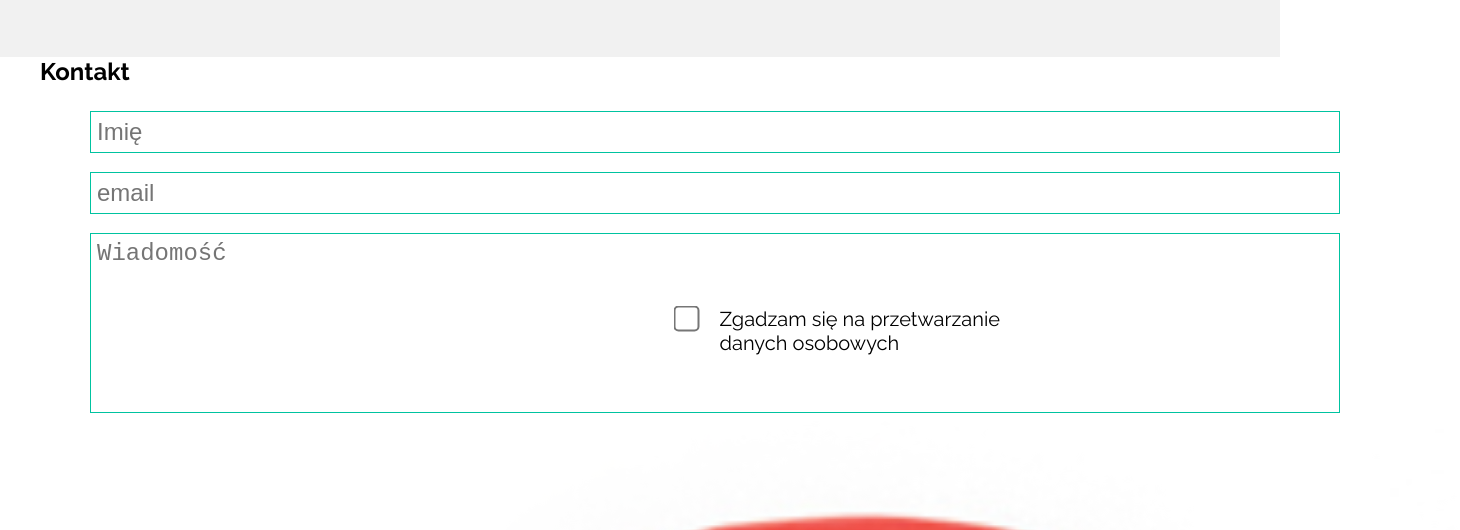
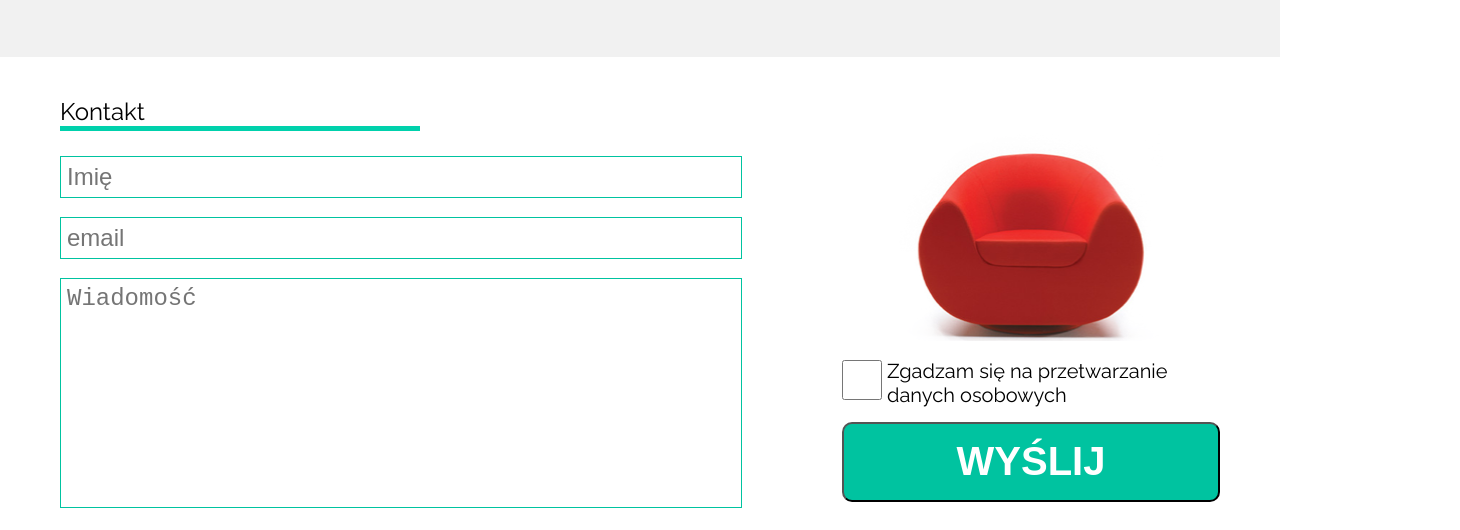
Before and after one commit to pmoskal4/Sit-on-chair, a website: page src/index.html in a window 1280 px wide. Shown: the part 1570-2100 px from the top of the page, 1460 px wide, since content can reach past the window. Drawn offline with Linux system fonts and the light colour scheme.

Commit message:
Wystylowana sekcja z kontaktem

```diff
--- a/src/index.html
+++ b/src/index.html
@@ -118,29 +118,31 @@
 
     <section class="site-contact">
         <div class="container">
+            <div class="column">
                 <h2>Kontakt</h2>
             </div>
+        </div>
         <div class="container">
-            <div class="column">
+            <div class="column-form">
                 <form class="contact-form">
                     <input type="text" class="form-control" name="name" placeholder="Imię"><br>
                     <input type="email" class="form-control" name="mail" placeholder="email"><br>
                     <textarea name="msg" class="form-control" placeholder="Wiadomość"></textarea>
                 </form>
             </div>
-            <div class="column">
+            <div class="columnRight">
                 <img src="images/red_chair.png"><br>
-                <label>Zgadzam się na przetwarzanie <br>danych osobowych
-                    <input type="checkbox">
+                <label>
+                    <input type="checkbox" class="checkbox">
                 </label>
-                <input type="submit" name="form-msg" value="Wyślij">
+                <p>Zgadzam się na przetwarzanie <br>danych osobowych</p>
+                <input type="submit" name="form-msg" value="Wyślij" class="uppercase">
             </div>
         </div>
     </section>
 
     <footer class="site-footer">
         <div class="container">
-            <div class="col-2-layout">
             <div class="column">
                 <p class="copyright">Copyright 2014 | All Rights Reserved. - Sit On Chair</p>
             </div>
@@ -154,7 +156,6 @@
                 </ul>
             </div>
         </div>
-        </div>
     </footer>
 </body>
 </html>
--- a/src/styles/components/_contact.scss
+++ b/src/styles/components/_contact.scss
@@ -2,14 +2,50 @@
 Site - Contact
 --------------------------------------*/
 
-.site-contact {
+.site-contact .container {
+  display: flex;
+}
+
+.site-contact .container .column {
+  width: 33.33%;
+}
+
+.site-contact h2 {
+  margin-top: 40px;
+  margin-left: 20px;
+  font-weight: 400;
+  margin-right: 20px;
+}
+
+.site-contact h2:after {
+  content: "";
+  display: block;
+  background-color: #00D1AC;
+  width: 100%;
+  height: 5px;
+}
+.columnRight {
+  width: 35%;
+  display: flex;
+  flex-direction: column;
+  align-content: center;
+  margin: 0 20px 0 100px;
+}
+
+.columnRight img {
+  width: 70%;
   position: relative;
+  left: 50%;
+  transform: translateX(-50%);
+}
+
+.site-contact .container .column-form {
+  width: 65%;
 }
 
 .contact-form {
   margin-top: 25px;
-  margin-left: 50px;
-  margin-right: -100px;
+  margin-left: 20px;
 }
 
 .form-control {
@@ -22,33 +58,27 @@ Site - Contact
 }
 
 textarea {
-  height: 180px;
+  height: 230px;
 }
 
-.site-contact img {
-  margin-left: 220px;
+.checkbox {
+  width: 40px;
+  height: 40px;
 }
 
-.site-contact label {
-  position: absolute;
-  top: 250px;
-  right: 280px;
+.columnRight p {
+  position: relative;
+  bottom: 45px;
+  left: 45px;
   font-size: 20px;
-}
-
-input[type="checkbox"] {
-  position: absolute;
-  left: -40px;
-  top: 5px;
-  transform: scale(2);
-  outline-color: #00C3A0;
+  margin-bottom: -30px;
 }
 
 .site-contact input[type=submit] {
-  margin-top: 60px;
-  margin-left: 200px;
-  width: 330px;
-  height: 50px;
+  font-size: 40px;
+  font-weight: 700;
+  width: 100%;
+  height: 80px;
   color: #fff;
   background-color: #00C3A0;
   border-radius: 10px;
```
Also changed, not shown: dist/main.css. Lines whose indentation alone changed are shown as unchanged.
